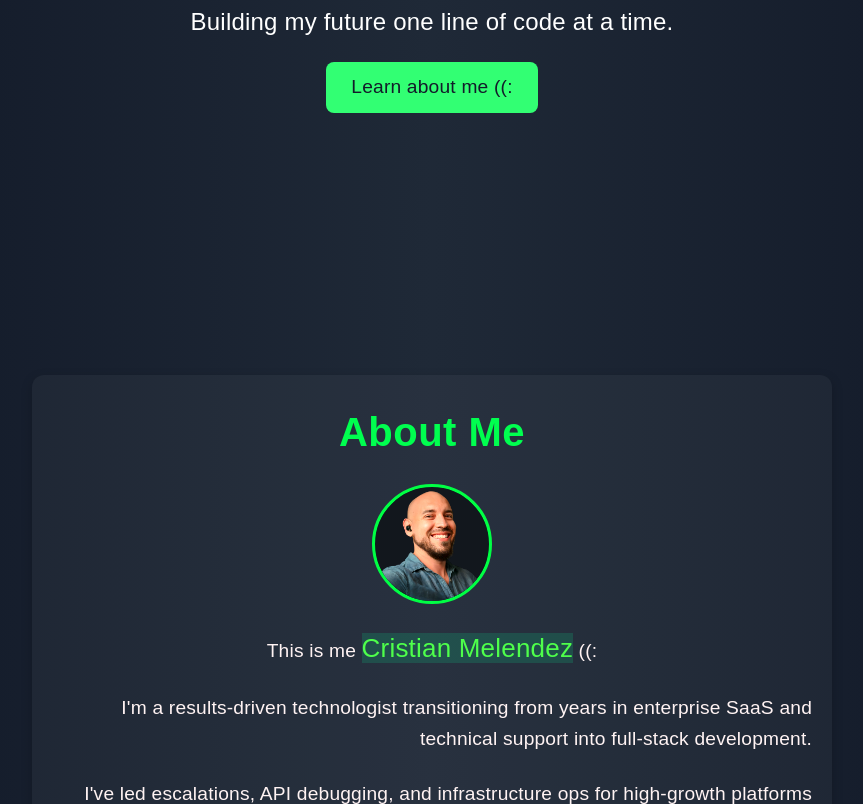
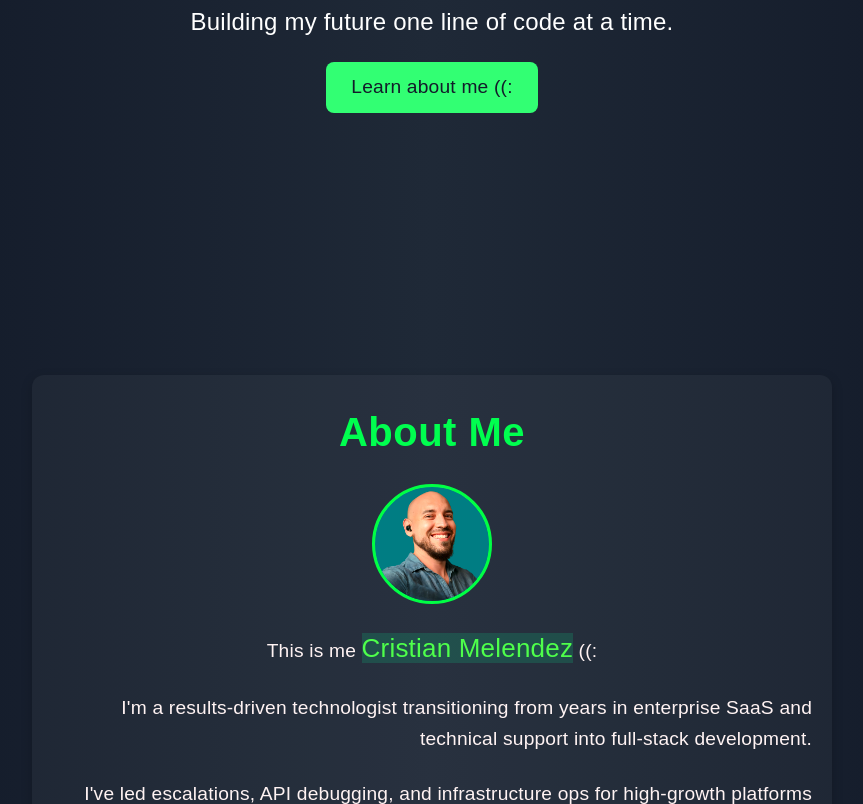
Before and after one commit to nightsyrc/dev-journey-start, a plain HTML site: page index.html in a window 1280 px wide. Shown: the part 363-1167 px from the top of the page, without its empty margins (208-1071 px from the left). Drawn offline with Linux system fonts and the light colour scheme; a web font is replaced by a local one.

Commit message:
ux improvement

```diff
--- a/style.css
+++ b/style.css
@@ -246,7 +246,7 @@ img {
   border: 3px solid #02ff4f;
   flex-shrink: 0;
   object-position: -14px;
-  background-color: #171b20;
+  background-color: #07777c;
   filter: brightness(103%) contrast(105%) saturate(110%);
 }
 
```
